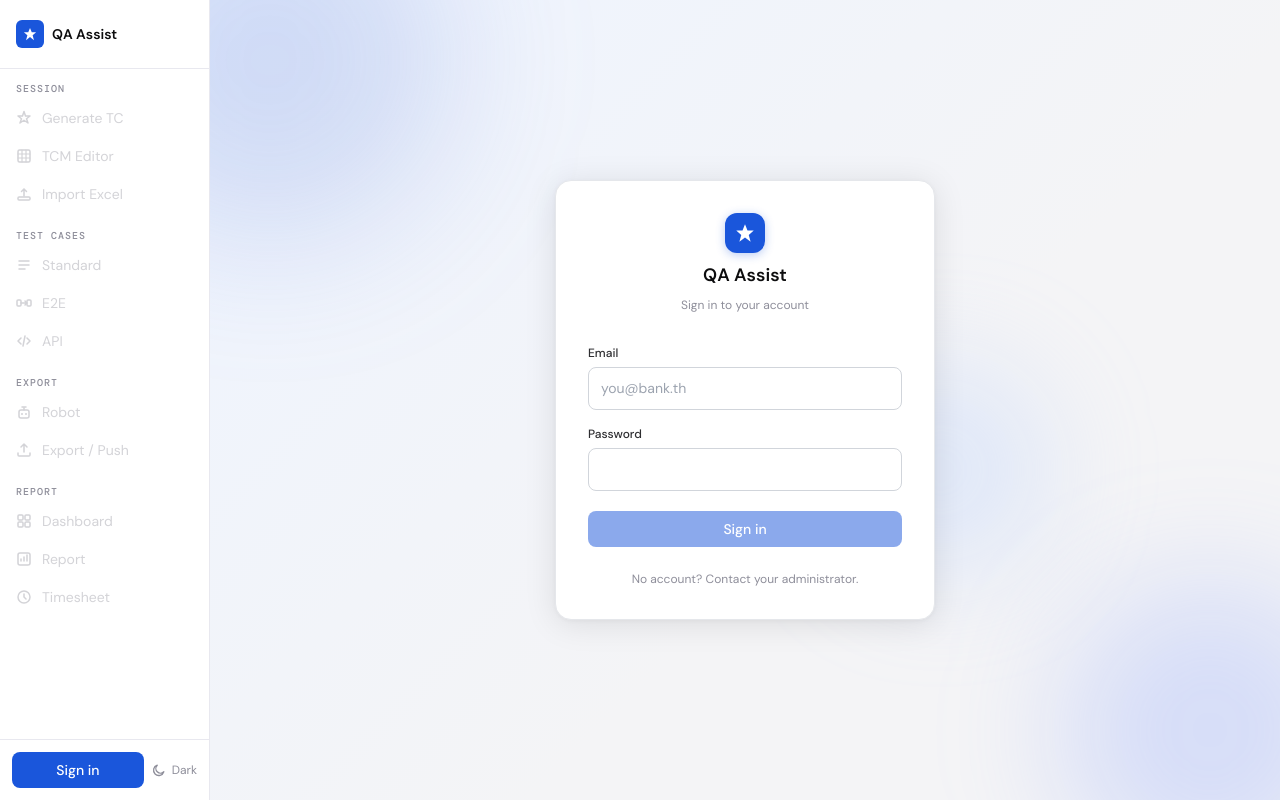
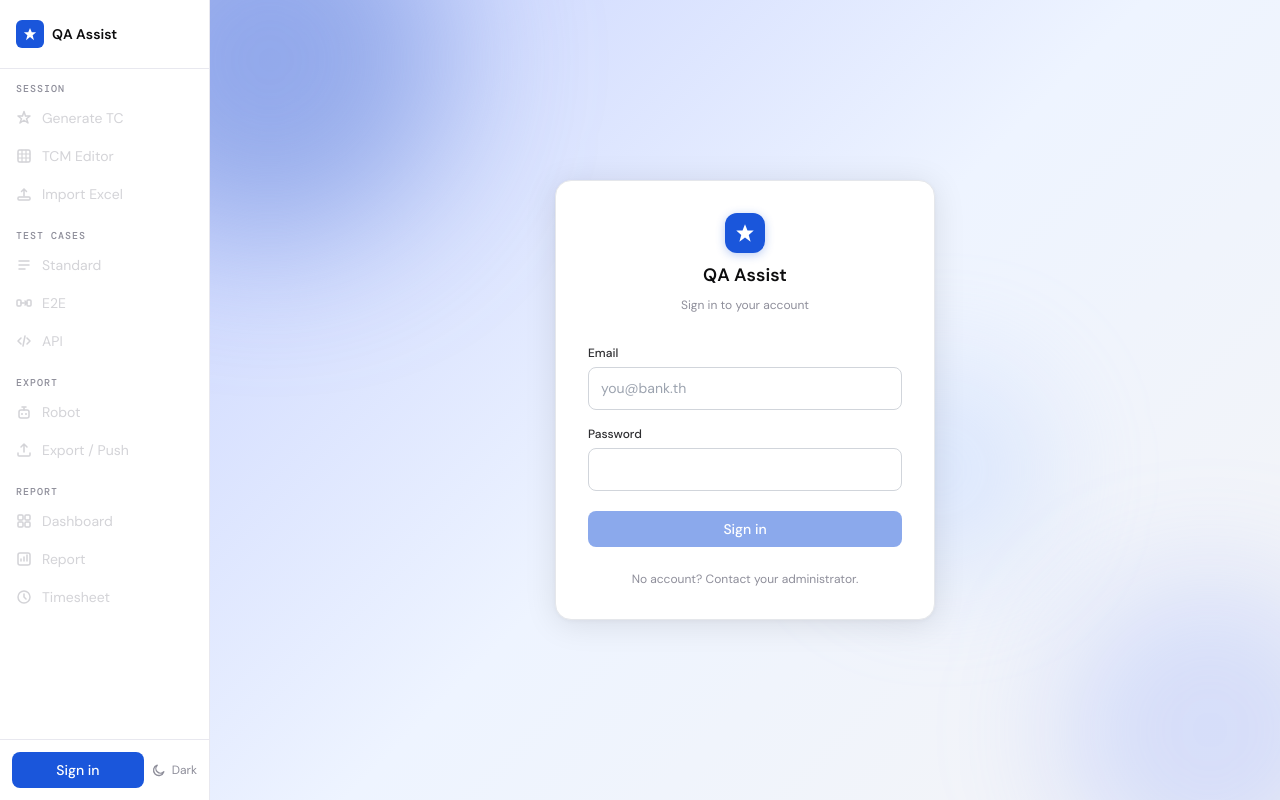
Before and after one commit to patitus71/qa-assist, a Next.js app: page /login in a window 1280 px wide. Built offline with nearby package versions, Linux system fonts and the light colour scheme; no server answers; a web font is replaced by a local one.

Commit message:
debug: make login bg gradient very obvious for diagnosis

```diff
--- a/app/login/page.tsx
+++ b/app/login/page.tsx
@@ -95,7 +95,7 @@ function LoginForm() {
   }
 
   const bgStyle: CSSProperties = {
-    background: 'linear-gradient(135deg, #EEF4FF 0%, #F4F4F6 60%)',
+    background: 'linear-gradient(135deg, #C7D2FE 0%, #EEF4FF 50%, #F4F4F6 100%)',
     position: 'relative',
     overflow: 'hidden',
   }
@@ -115,7 +115,7 @@ function LoginForm() {
       <div style={{
         position: 'absolute', borderRadius: '50%', pointerEvents: 'none',
         width: 360, height: 360,
-        background: 'rgba(99,131,219,0.22)',
+        background: 'rgba(99,131,219,0.55)',
         filter: 'blur(72px)',
         top: -120, left: -120,
       }} />
```
